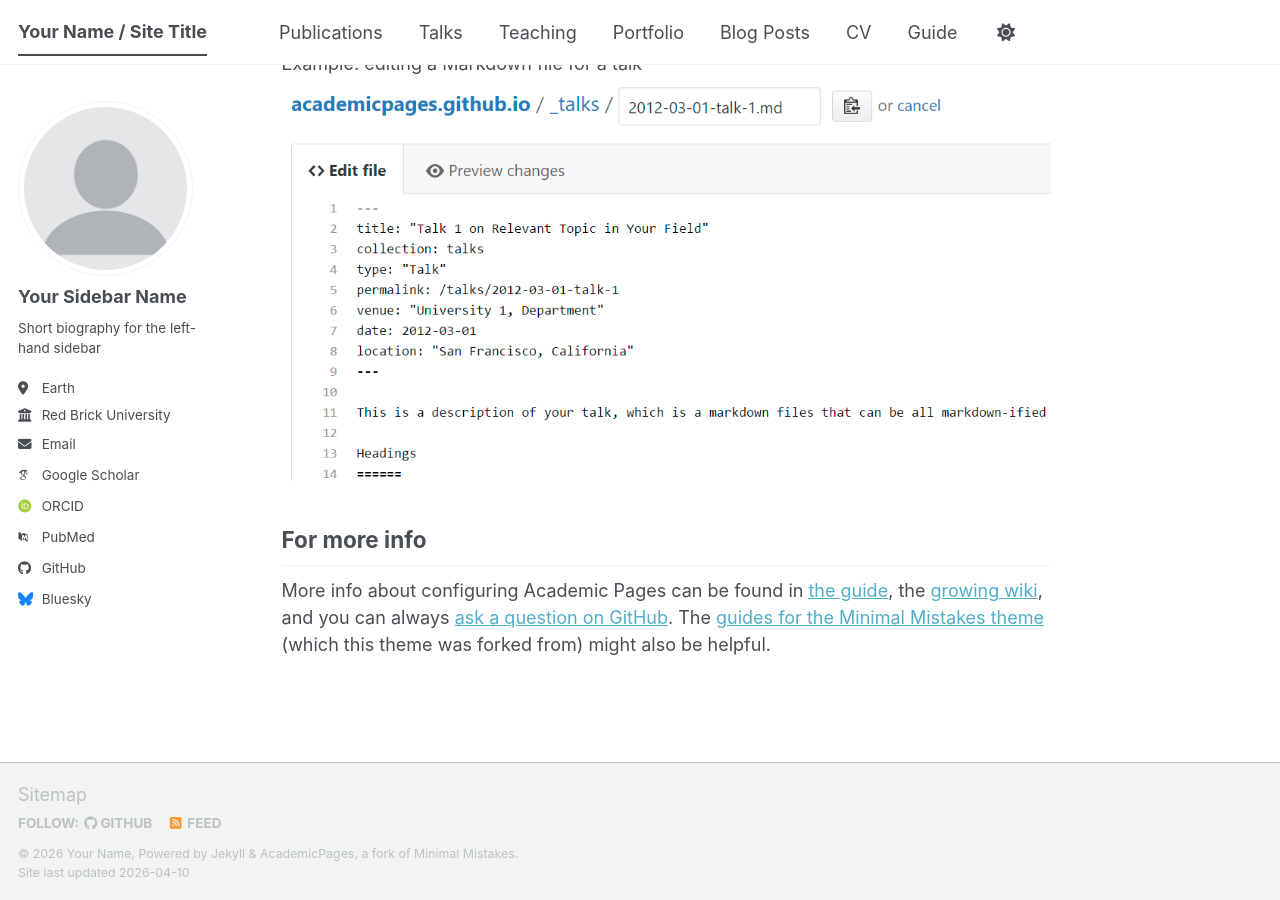
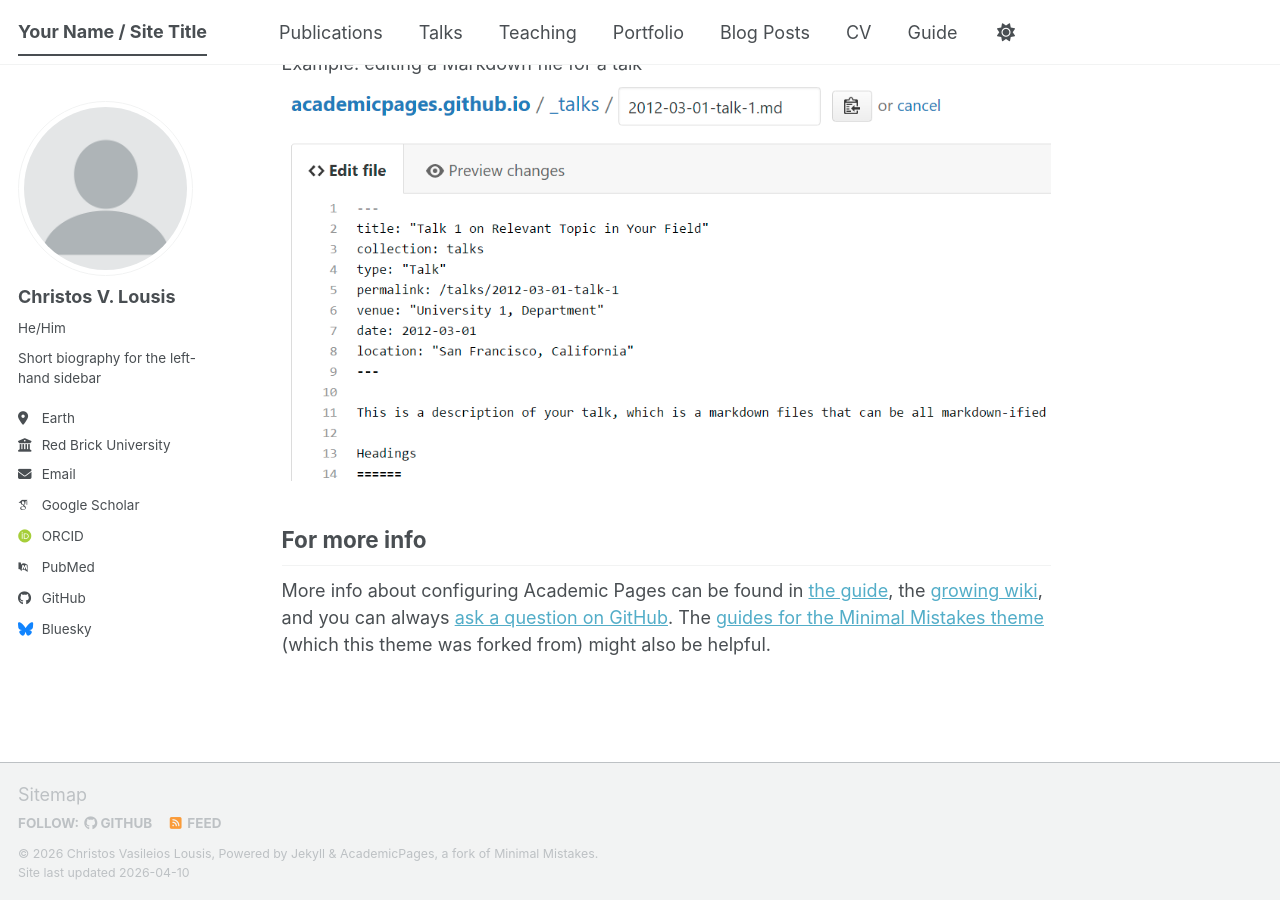
Before and after one commit to Tacrisnio/LousisRobotics.github.io, a Jekyll site: the page built from _pages/about.md, in a window 1280 px wide and 900 px high, scrolled down 2720 px. Built offline with Jekyll 4.4.1, drawn with Linux system fonts in a browser that asks for light colours; some web fonts are replaced; a script bundle is joined from its source files by our own code; library files that are not in the unit come from our copies.

Commit message:
_config.yml

```diff
--- a/_config.yml
+++ b/_config.yml
@@ -11,9 +11,9 @@
 site_theme               : "default" # The available themes options are "default", "air", "sunrise", "mint", "dirt" and "contrast"
 title                    : "Your Name / Site Title"
 title_separator          : "-"
-name                     : &name "Your Name"
-description              : &description "Your Name's academic portfolio"   # Update this with a general description of your site, this is the default if not overridden by a page
-url                      : https://academicpages.github.io # The base hostname & protocol for your site e.g. "https://[your GitHub username].github.io",
+name                     : &name "Christos Vasileios Lousis"
+description              : &description "Christos Vasileios Lousis is a Mechanical Engineer specializing in soft robotics, mechatronics, and advanced control systems.He earned his MEng from the National Technical University of Athens, where he focused on mechanical design and automation. His research centers on the design, fabrication, and control of soft pneumatic systems, with applications in minimally invasive surgery and wearable robotics. He is currently a researcher at the Control Systems and Robotics Lab at the Hellenic Mediterranean University, contributing to EU-funded Horizon projects, including PALPABLE and SWAG. His work has led to the development of novel soft actuators, compact pneumatic supply systems, and energy-harvesting mechanisms for exosuit technologies. Christos has presented his work at international conferences such as RoboSoft and is actively involved in advancing bioinspired and compliant robotic systems. Alongside his research, he has experience in mechanical design, simulation, and structural engineering."   # Update this with a general description of your site, this is the default if not overridden by a page
+url                      : https://lousisrobotics.github.io # The base hostname & protocol for your site e.g. "https://[your GitHub username].github.io",
                                                            # or if you already have some other page hosted on Github then use "https://[your GitHub username].github.io/[Your Repo Name]"
 baseurl                  : "" # the subpath of your site, e.g. "/blog"
 repository               : "academicpages/academicpages.github.io"
@@ -24,8 +24,8 @@
 author:
   # Biographic information
   avatar           : "profile.png"
-  name             : "Your Sidebar Name"
-  pronouns         : # example: "she/her"
+  name             : "Christos V. Lousis"
+  pronouns         : "He/Him"
   bio              : "Short biography for the left-hand sidebar"
   location         : "Earth"
   employer         : "Red Brick University"
```
